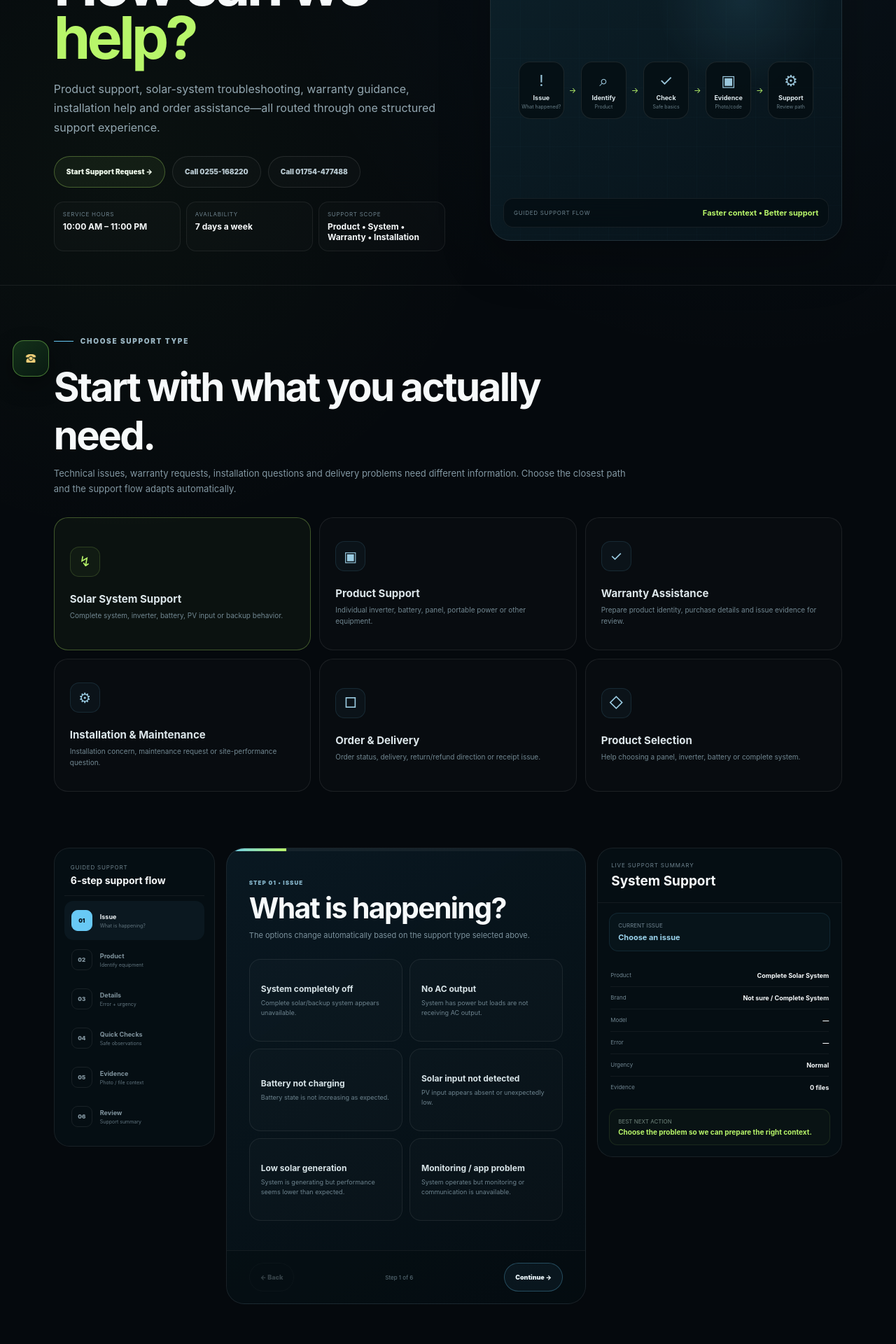
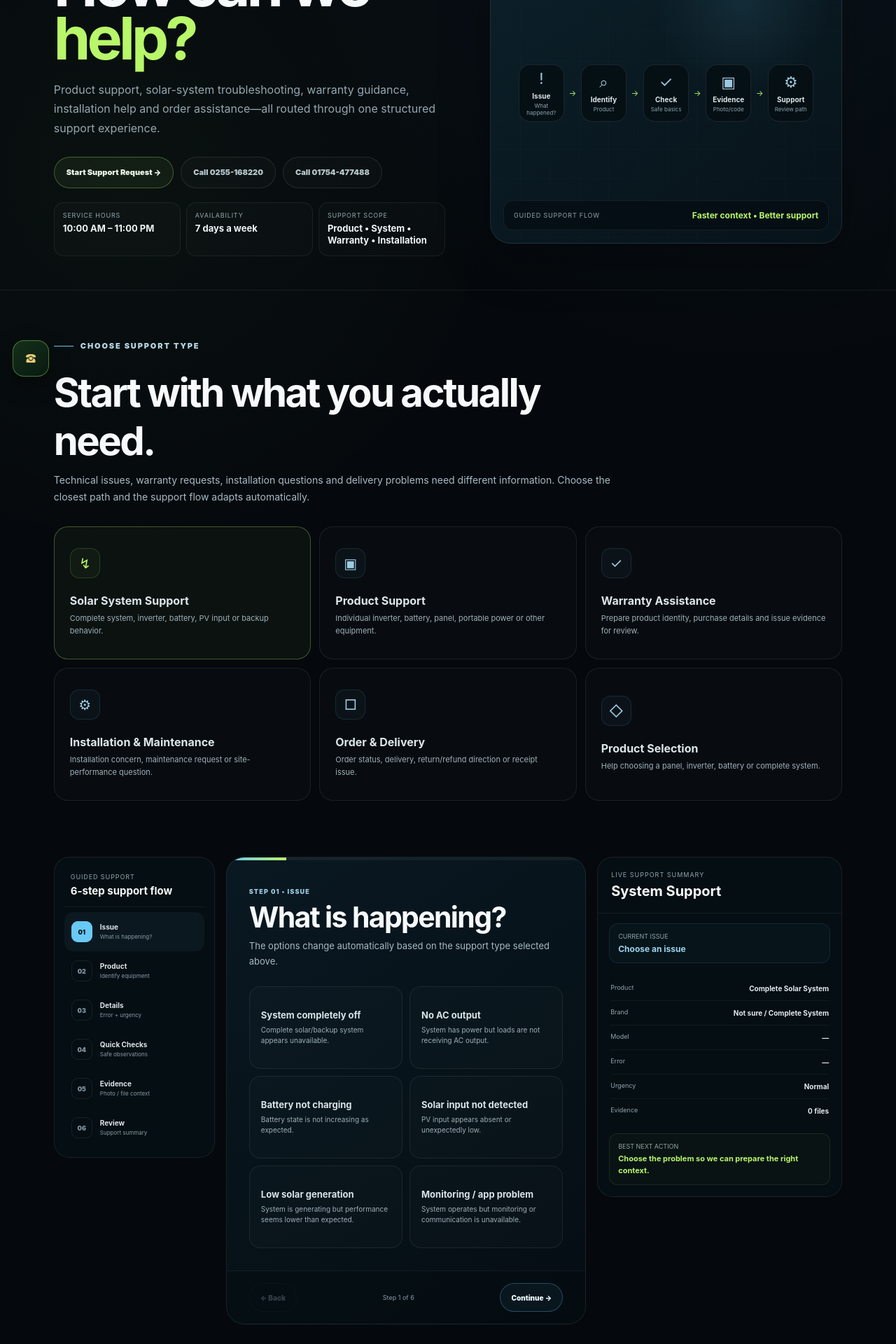
Before and after one commit to Sabrina-Sumona/Desh-solar-website-upgradation, a Next.js app: page /customer-support in a window 1280 px wide. Shown: the part 240-2160 px from the top of the page at 70% size. Built offline with nearby package versions, Linux system fonts and the light colour scheme.

Commit message:
refactor(customer-support): improve readability and simplify customer data

```diff
--- a/src/app/api/customer-leads/route.ts
+++ b/src/app/api/customer-leads/route.ts
@@ -71,11 +71,6 @@ export async function POST(request: NextRequest) {
       address: isContact
         ? clean(body.districtCity, 160) || "N/A"
         : clean(body.address, 160),
-
-      // Contact entries intentionally keep Full Address blank.
-      fullAddress: isContact
-        ? ""
-        : clean(body.fullAddress, 500),
 
       source,
     };
--- a/src/styles/customer-support.css
+++ b/src/styles/customer-support.css
@@ -231,3 +231,339 @@ radial-gradient(circle at 72% 20%,rgba(104,201,245,.10),transparent 25%),linear-
   .customerSupportPrototype .ticketTimeline{grid-template-columns:1fr 1fr}
   .customerSupportPrototype .supportFutureBand{margin:0 4vw 4vh;padding:43px 16px}
 }
+
+/* =========================================================
+   READABILITY PASS
+   Improves small text contrast/size while preserving layout.
+   ========================================================= */
+
+.customerSupportPrototype {
+  --support-muted: #afc0c8;
+}
+
+/* Hero / top cards */
+.customerSupportPrototype .supportEyebrow {
+  color: #b5d7e6;
+  font-size: 11px;
+}
+
+.customerSupportPrototype .supportPrimary,
+.customerSupportPrototype .supportSecondary {
+  font-size: 11px;
+}
+
+.customerSupportPrototype .supportHourCard small {
+  color: #91a7b1;
+  font-size: 9px;
+}
+
+.customerSupportPrototype .supportHourCard b {
+  color: #f0f5f6;
+  font-size: 13px;
+  line-height: 1.35;
+}
+
+/* Guided-flow visual */
+.customerSupportPrototype .supportFlowNode b {
+  font-size: 10px;
+}
+
+.customerSupportPrototype .supportFlowNode small {
+  color: #8da2ac;
+  font-size: 8px;
+}
+
+.customerSupportPrototype .supportHeroStatus span {
+  color: #8fa4ae;
+  font-size: 9px;
+}
+
+.customerSupportPrototype .supportHeroStatus b {
+  font-size: 12px;
+}
+
+/* Section intro text */
+.customerSupportPrototype .supportSectionHead p {
+  color: #a8bbc4;
+  font-size: 14px;
+  line-height: 1.7;
+}
+
+/* Support type cards */
+.customerSupportPrototype .supportTypeCard b {
+  font-size: 16px;
+}
+
+.customerSupportPrototype .supportTypeCard small {
+  color: #9eb1ba;
+  font-size: 11px;
+  line-height: 1.6;
+}
+
+/* Left navigation */
+.customerSupportPrototype .supportNavHead small {
+  color: #8ea3ad;
+  font-size: 9px;
+}
+
+.customerSupportPrototype .supportNavHead b {
+  font-size: 15px;
+}
+
+.customerSupportPrototype .supportNavNum {
+  font-size: 9px;
+}
+
+.customerSupportPrototype .supportNavBtn b {
+  color: #dce7ea;
+  font-size: 10px;
+}
+
+.customerSupportPrototype .supportNavBtn small {
+  color: #879ba5;
+  font-size: 8px;
+  line-height: 1.35;
+}
+
+/* Wizard headings */
+.customerSupportPrototype .supportStepHead small {
+  color: #9bc9dd;
+  font-size: 9px;
+}
+
+.customerSupportPrototype .supportStepHead p {
+  color: #a6bac3;
+  font-size: 13px;
+  line-height: 1.7;
+}
+
+/* Issue cards */
+.customerSupportPrototype .issueCard b {
+  font-size: 13px;
+}
+
+.customerSupportPrototype .issueCard small {
+  color: #9cafb8;
+  font-size: 10px;
+  line-height: 1.55;
+}
+
+/* Form fields */
+.customerSupportPrototype .supportField label {
+  color: #a5b7bf;
+  font-size: 9px;
+}
+
+.customerSupportPrototype .supportInput,
+.customerSupportPrototype .supportSelect,
+.customerSupportPrototype .supportTextarea {
+  color: #eef5f7;
+  font-size: 13px;
+}
+
+.customerSupportPrototype .supportInput::placeholder,
+.customerSupportPrototype .supportTextarea::placeholder {
+  color: #6f858f;
+  opacity: 1;
+}
+
+/* Urgency */
+.customerSupportPrototype .urgencyBtn b {
+  font-size: 12px;
+}
+
+.customerSupportPrototype .urgencyBtn small {
+  color: #94a8b1;
+  font-size: 9px;
+  line-height: 1.5;
+}
+
+.customerSupportPrototype .safetyAlert {
+  color: #c3a7a7;
+  font-size: 10px;
+  line-height: 1.65;
+}
+
+/* Quick checks */
+.customerSupportPrototype .quickCheck b {
+  font-size: 11px;
+}
+
+.customerSupportPrototype .quickCheck small {
+  color: #94a8b1;
+  font-size: 9px;
+  line-height: 1.5;
+}
+
+/* Evidence */
+.customerSupportPrototype .evidenceBox b {
+  font-size: 11px;
+}
+
+.customerSupportPrototype .evidenceBox small {
+  color: #8fa4ad;
+  font-size: 9px;
+}
+
+.customerSupportPrototype .evidenceItem {
+  color: #9eb0b9;
+  font-size: 9px;
+  line-height: 1.45;
+}
+
+/* Review */
+.customerSupportPrototype .reviewCard small {
+  color: #90a5af;
+  font-size: 9px;
+}
+
+.customerSupportPrototype .reviewCard b {
+  font-size: 12px;
+  line-height: 1.4;
+}
+
+.customerSupportPrototype .reviewDescription small {
+  color: #90a5af;
+  font-size: 9px;
+}
+
+.customerSupportPrototype .reviewDescription p {
+  color: #a8bbc3;
+  font-size: 12px;
+  line-height: 1.65;
+}
+
+.customerSupportPrototype .submitDemoBtn {
+  font-size: 11px;
+}
+
+/* Submitted request / progress */
+.customerSupportPrototype .ticketCreated small {
+  color: #8ca198;
+  font-size: 9px;
+}
+
+.customerSupportPrototype .ticketCreated p {
+  color: #9fb2bb;
+  font-size: 10px;
+  line-height: 1.6;
+}
+
+.customerSupportPrototype .ticketStage {
+  color: #879ba5;
+  font-size: 9px;
+}
+
+/* Wizard footer */
+.customerSupportPrototype .supportWizardFooter button {
+  font-size: 10px;
+}
+
+.customerSupportPrototype .supportStepCount {
+  color: #879aa4;
+  font-size: 9px;
+}
+
+/* Live summary */
+.customerSupportPrototype .summaryHead small {
+  color: #8da3ad;
+  font-size: 9px;
+}
+
+.customerSupportPrototype .summaryHead h3 {
+  font-size: 20px;
+}
+
+.customerSupportPrototype .summaryStatus small {
+  color: #8da2ac;
+  font-size: 9px;
+}
+
+.customerSupportPrototype .summaryStatus b {
+  font-size: 12px;
+}
+
+.customerSupportPrototype .summaryMetric span {
+  color: #91a5ae;
+  font-size: 9px;
+}
+
+.customerSupportPrototype .summaryMetric b {
+  color: #e1eaed;
+  font-size: 10px;
+  line-height: 1.4;
+}
+
+.customerSupportPrototype .summaryHelp small {
+  color: #90a49a;
+  font-size: 9px;
+}
+
+.customerSupportPrototype .summaryHelp b {
+  font-size: 11px;
+  line-height: 1.5;
+}
+
+/* FAQ */
+.customerSupportPrototype .supportFaqCard small {
+  color: #92bacb;
+  font-size: 9px;
+}
+
+.customerSupportPrototype .supportFaqCard b {
+  font-size: 13px;
+}
+
+.customerSupportPrototype .supportFaqCard p {
+  color: #9eb1ba;
+  font-size: 11px;
+  line-height: 1.65;
+}
+
+/* Bottom brand band */
+.customerSupportPrototype .supportFutureBand small {
+  font-size: 10px;
+}
+
+/* Mobile readability */
+@media (max-width: 720px) {
+  .customerSupportPrototype .supportHero p {
+    color: #a9bbc4;
+    font-size: 15px;
+  }
+
+  .customerSupportPrototype .supportPrimary,
+  .customerSupportPrototype .supportSecondary {
+    font-size: 11px;
+  }
+
+  .customerSupportPrototype .supportHourCard small,
+  .customerSupportPrototype .supportStepHead small,
+  .customerSupportPrototype .supportField label,
+  .customerSupportPrototype .reviewCard small,
+  .customerSupportPrototype .summaryStatus small,
+  .customerSupportPrototype .summaryMetric span {
+    font-size: 9px;
+  }
+
+  .customerSupportPrototype .supportSectionHead p,
+  .customerSupportPrototype .supportStepHead p {
+    font-size: 13px;
+  }
+
+  .customerSupportPrototype .supportTypeCard small,
+  .customerSupportPrototype .issueCard small,
+  .customerSupportPrototype .quickCheck small,
+  .customerSupportPrototype .supportFaqCard p {
+    font-size: 10px;
+  }
+
+  .customerSupportPrototype .supportMobileProgressTop {
+    color: #9db0b9;
+    font-size: 9px;
+  }
+
+  .customerSupportPrototype .supportMobileProgressTop b {
+    font-size: 10px;
+  }
+}
```
